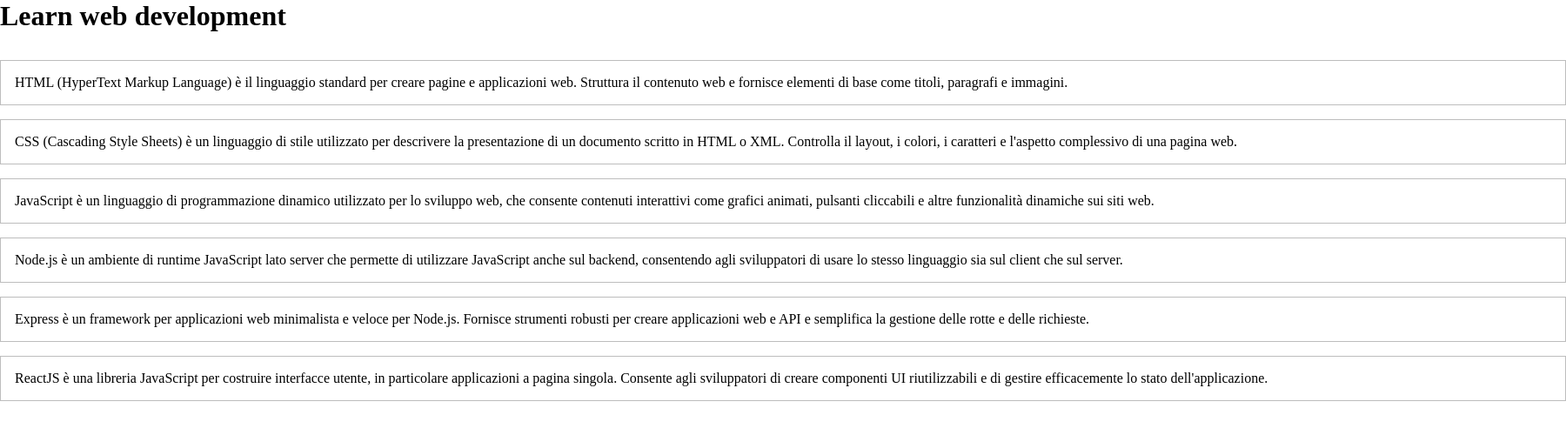
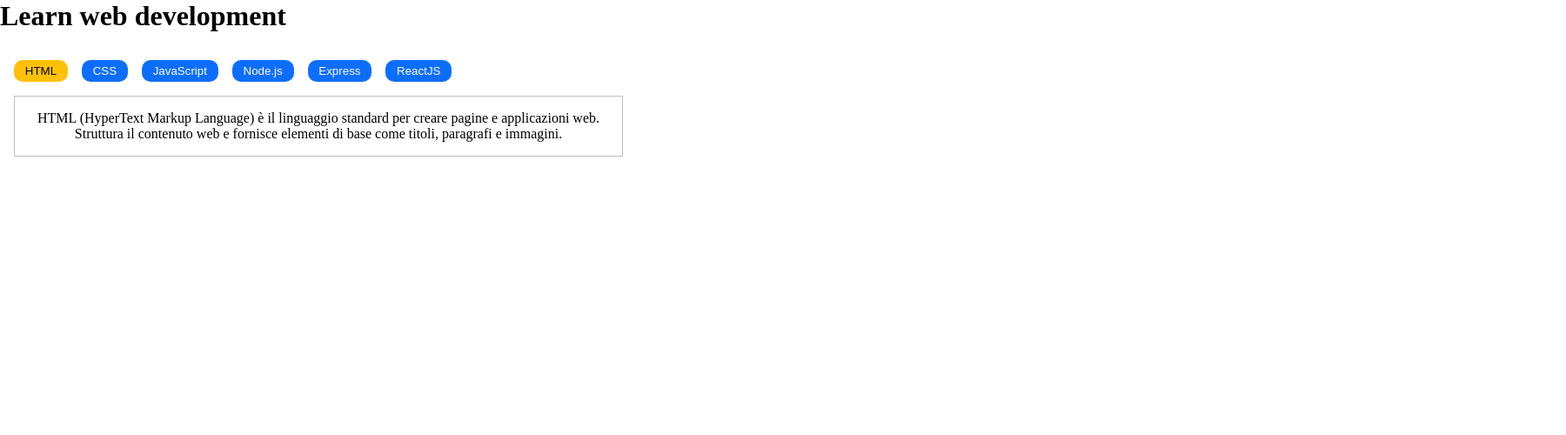
Before and after one commit to GiacomoVisin/react-use-state, a React (Vite) app in the folder vite-project/: page / in a window 1280 px wide. Shown: the top 500 px of the page at 87% size, 1800 px wide, since content can reach past the window. Built offline with nearby package versions, Linux system fonts and the light colour scheme.

Commit message:
using the button and card component in card container

```diff
--- a/vite-project/src/assets/components/CardContainer.jsx
+++ b/vite-project/src/assets/components/CardContainer.jsx
@@ -1,30 +1,28 @@
+import { useState } from "react"
+import languages from "../../data/languages"
+import Button from "./Button"
+import Card from "./Card"
 
-import Card from "./Card"
-import languages from "../../data/languages"
+export default function CardContainer() {
+  const [selectedLang, setSelectedLang] = useState(languages[0])
 
-export default function CardContainer({ item }) {
+  return (
+    <>
+      <h1>Learn web development</h1>
 
+      <div className="container">
+        {languages.map((item) => (
+          <Button
+            key={item.id}
+            item={item}
+            isActive={selectedLang.id === item.id}
+            onClick={() => setSelectedLang(item)}
+          />
+        ))}
 
-    return (
-        <>
-            <h1> Learn web development</h1>
-            <div className="container">
-                <div className="ContainerCard">
-                    {languages.map((item) => (
-                        <Card key={item.id} item={item} />
-                    ))}
-                </div>
-            </div>
-        </>
+      </div>
 
-
-
-
-
-
-
-
-
-
-    )
+      <Card item={selectedLang} />
+    </>
+  )
 }
--- a/vite-project/src/index.css
+++ b/vite-project/src/index.css
@@ -2,11 +2,6 @@
     padding: 0;
     margin: 0;
     box-sizing: border-box;
-}
-
-.container {
-    width: 1800px;
-    margin: 0 auto;
 }
 
 
@@ -16,20 +11,21 @@
     padding: 1rem;
     text-align: center;
     margin-bottom: 1rem;
-    display: flex;
-    flex-direction: column;
-    align-items: flex-start;
+    width: 700px;
+    margin-left: 1rem;
+
 
 }
 
 button {
     margin-bottom: 1rem;
-    padding: 0.5rem;
+    padding: 0.3rem 0.8rem;
     background-color: rgb(13, 110, 253);
     border-radius: 10px;
     border-style: none;
     cursor: pointer;
     color: white;
+    margin-left: 1rem;
 }
 
 h1 {
```
